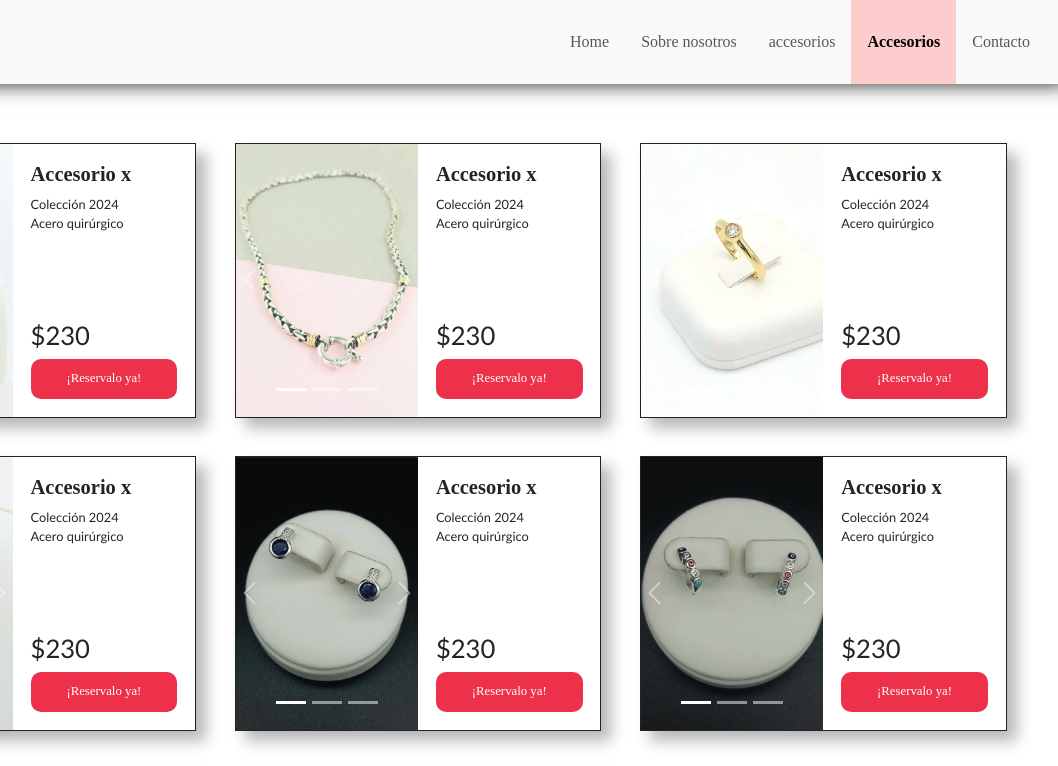
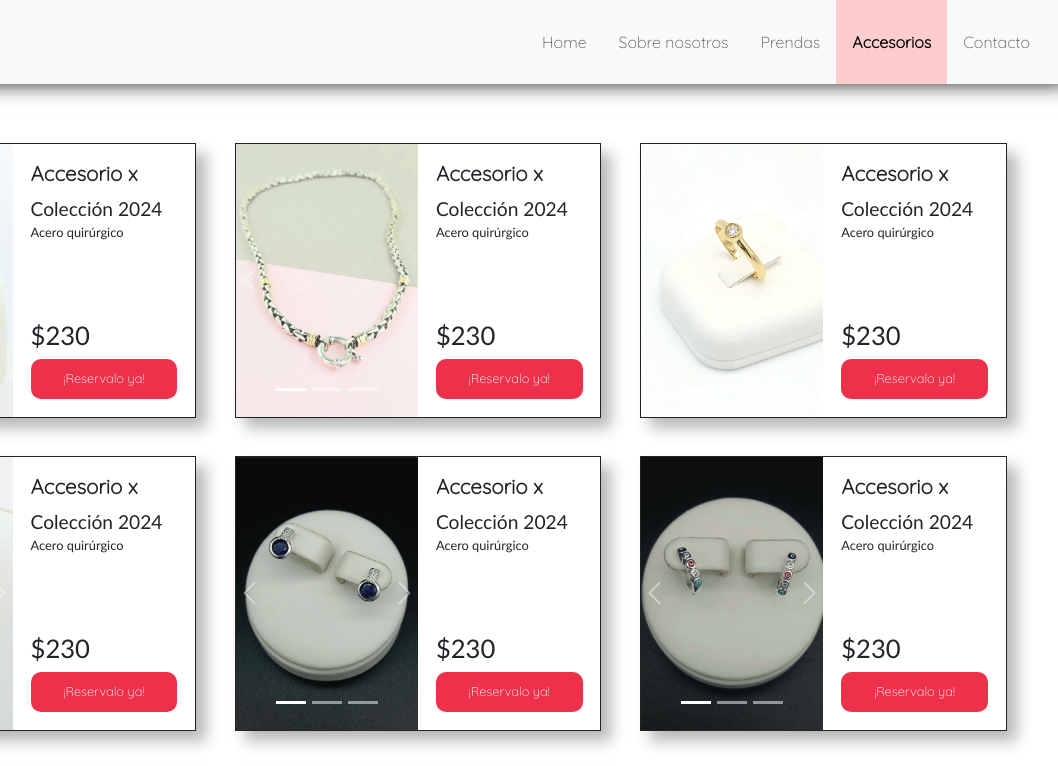
Before and after one commit to AgusCarro23/PonteBella, a plain HTML site: page pages/accesorios.html in a window 1280 px wide. Shown: the top 766 px of the page, 222-1280 px from the left. Drawn offline with nearby package versions, Linux system fonts and the light colour scheme.

Commit message:
Debbugin CSS

```diff
--- a/pages/accesorios.html
+++ b/pages/accesorios.html
@@ -6,7 +6,7 @@
 	<title>Accesorios</title>
 	<link rel="shortcut icon" href="../icons/favicon.png">
 	<link href="https://cdn.jsdelivr.net/npm/bootstrap@5.3.2/dist/css/bootstrap.min.css" rel="stylesheet" integrity="sha384-T3c6CoIi6uLrA9TneNEoa7RxnatzjcDSCmG1MXxSR1GAsXEV/Dwwykc2MPK8M2HN" crossorigin="anonymous">
-	<link rel="stylesheet" type="text/css" href="../css/estilo.css">
+	<link rel="stylesheet" type="text/css" href="../sass/style.css">
 </head>
 <body>
 	<header>
@@ -27,7 +27,7 @@
 					<a class="nav-link" href="sobreNosotros.html">Sobre nosotros</a>
 				  </li>
 				  <li class="nav-item">
-					<a class="nav-link" href="accesorios.html">accesorios</a>
+					<a class="nav-link" href="prendas.html">Prendas</a>
 				  </li>
 				  <li class="nav-item">
 					<a class="nav-link active" href="accesorios.html">Accesorios</a>
```
Also changed, not shown: index.html (+1 -1 lines), pages/contacto.html (+1 -1 lines), pages/prendas.html (+1 -1 lines), pages/sobreNosotros.html (+1 -1 lines).
